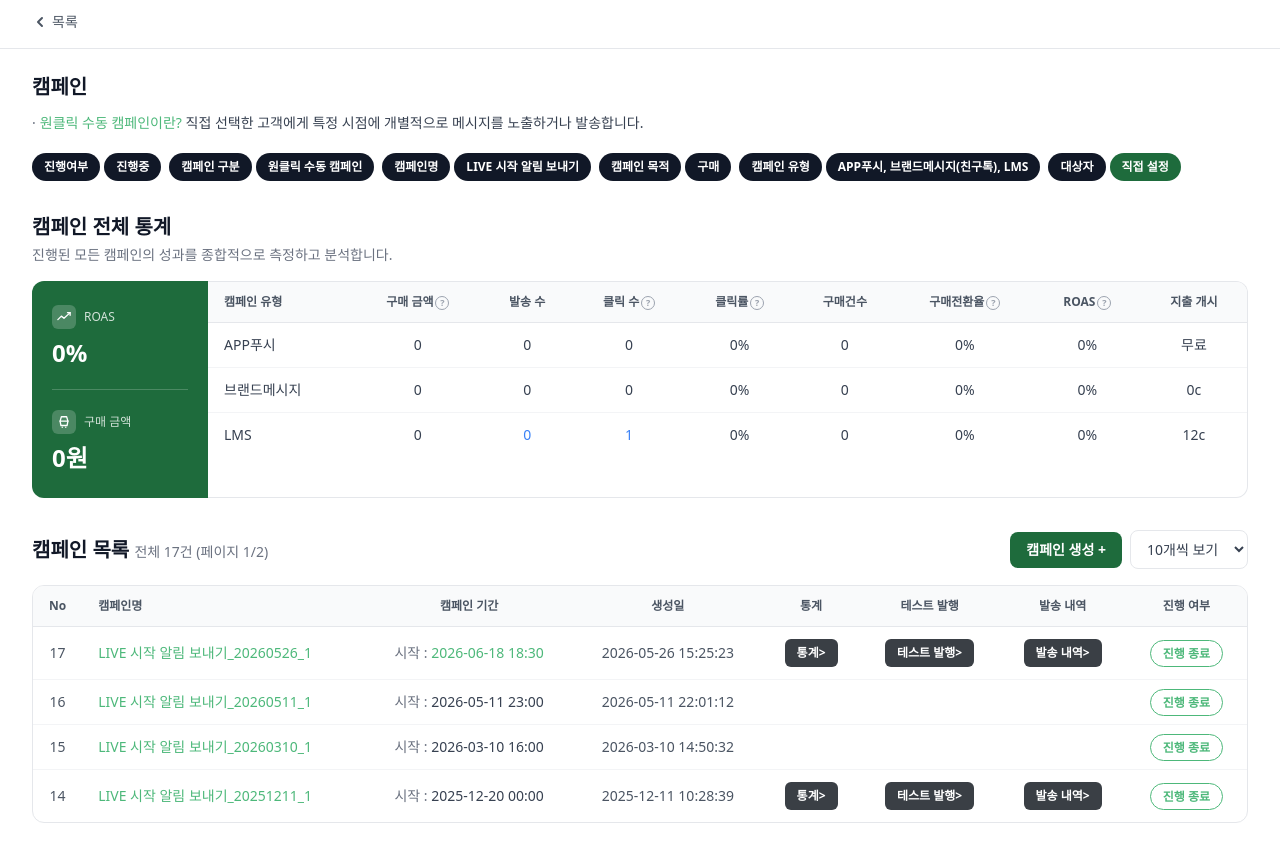
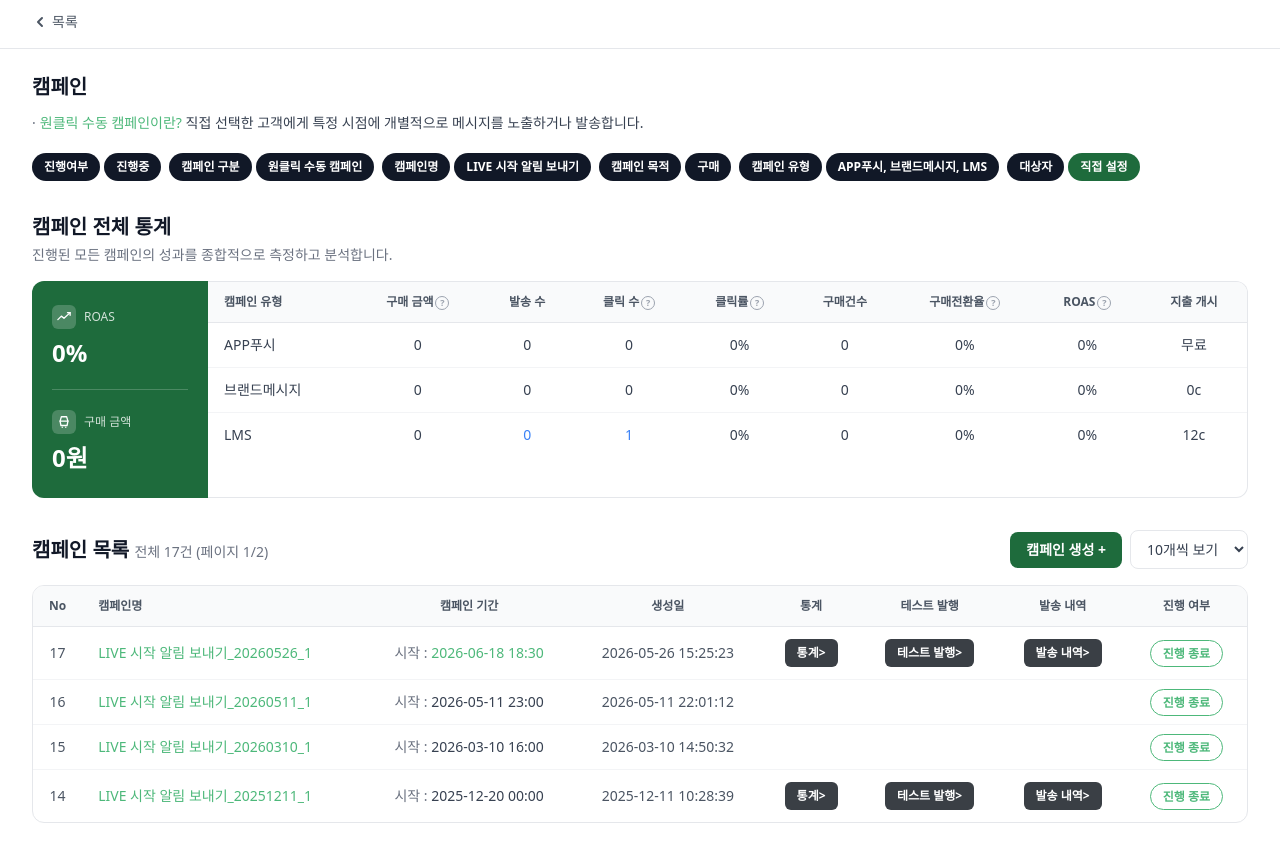
Before and after one commit to vldlzm/flexg_CRM_LIVE, a Next.js app: page /crm/live/detail in a window 1280 px wide. Built offline with nearby package versions, Linux system fonts and the light colour scheme.

Commit message:
auto: 2026-06-04 18:57

```diff
--- a/src/components/CrmLiveDetail.tsx
+++ b/src/components/CrmLiveDetail.tsx
@@ -499,7 +499,7 @@ export default function CrmLiveDetail() {
             </div>
             <div className="flex items-center gap-1">
               <Badge>캠페인 유형</Badge>
-              <Badge>APP푸시, 브랜드메시지(친구톡), LMS</Badge>
+              <Badge>APP푸시, 브랜드메시지, LMS</Badge>
             </div>
             <div className="flex items-center gap-1">
               <Badge>대상자</Badge>
```
